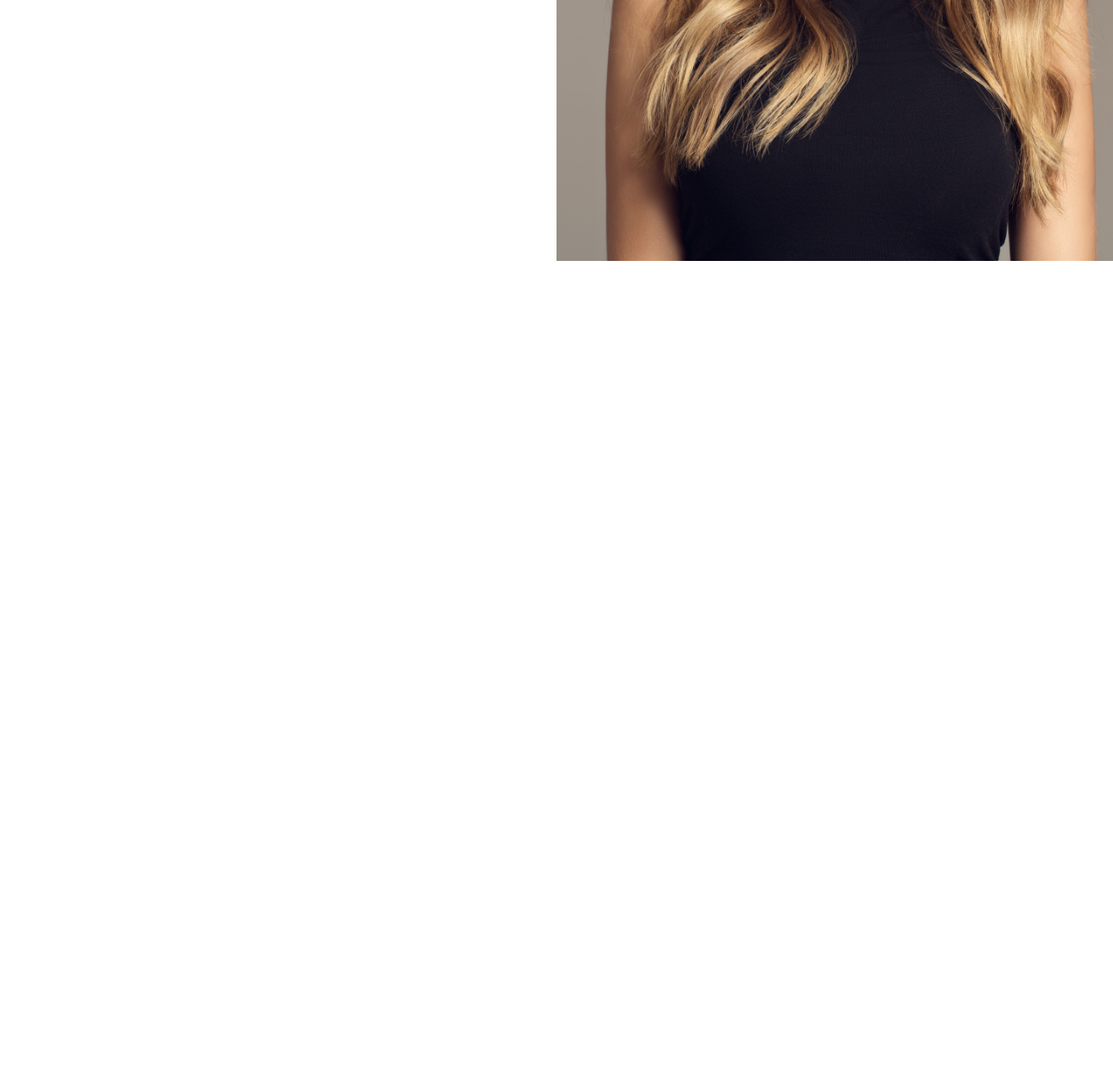
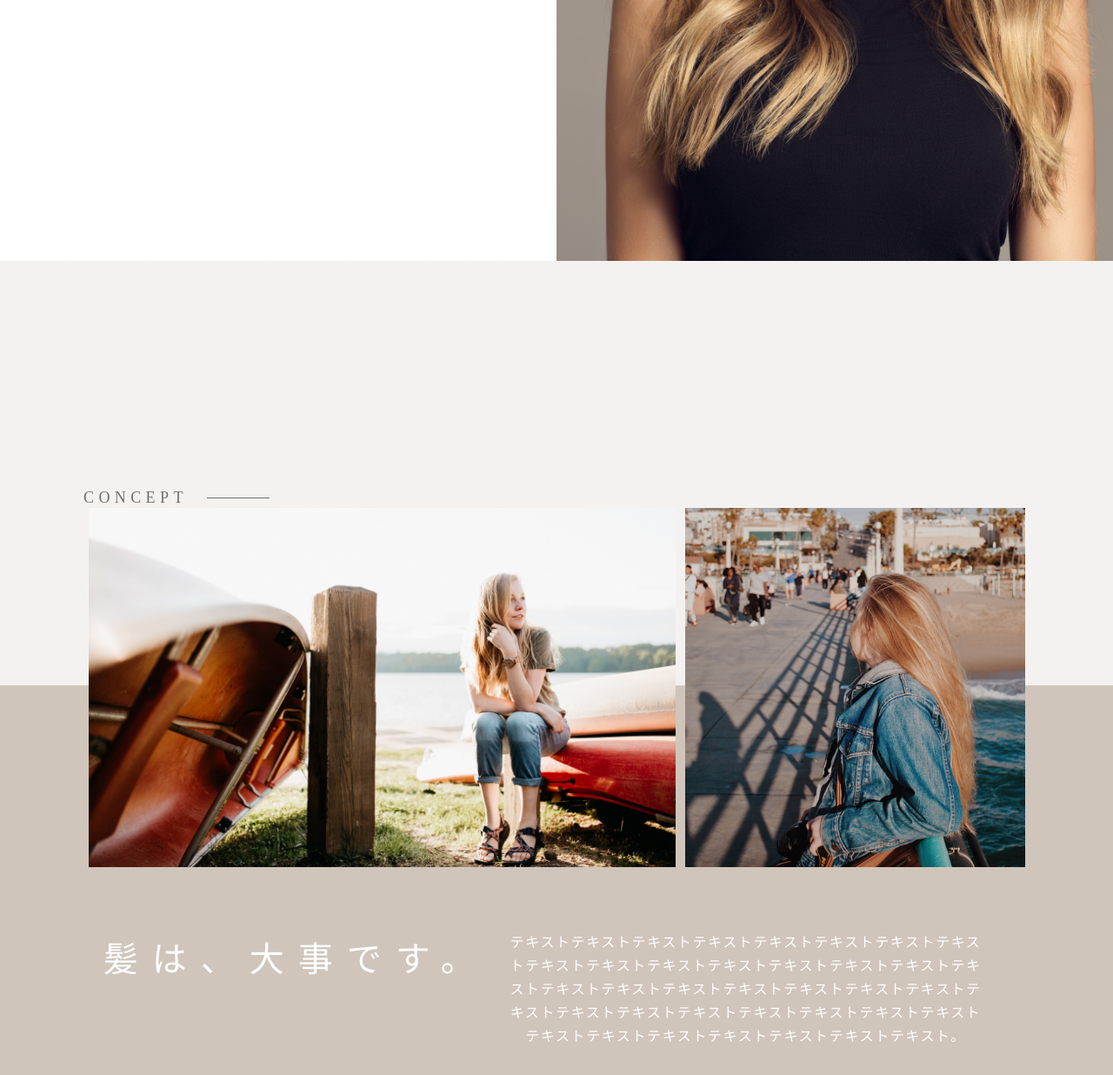
Before and after one commit to sugataki/codevillage, a plain HTML site: page index.html in a window 1280 px wide. Shown: the part 500-1736 px from the top of the page at 87% size. Before the commit the page ends 800 px from the top, so only its background shows below. Drawn offline with Linux system fonts and the light colour scheme.

Commit message:
modify concept

```diff
--- a/index.html
+++ b/index.html
@@ -28,8 +28,22 @@
         </div>
       </div>
       <div class="fv-box__img"></div>
+    </section>
 
+    <section id="concept">
+      <div class="wrap concept-wrap">
+        <h2 class="title">CONCEPT</h2>
+        <div class="concept-img">
+          <div class="concept-img__1"><img src="./img/concept-img-1.png" alt=""></div>
+          <div class="concept-img__2"><img src="./img/concept-img-2.png" alt=""></div>
+        </div>
+        <div class="concept-intro">
+          <h3 class="concept-intro__title">髪は、大事です。</h3>
+          <p class="concept-intro__desc">テキストテキストテキストテキストテキストテキストテキストテキストテキストテキストテキストテキストテキストテキストテキストテキストテキストテキストテキストテキストテキストテキストテキストテキストテキストテキストテキストテキストテキストテキストテキストテキストテキストテキストテキストテキストテキストテキスト。</p>
+        </div>
+      </div>
     </section>
+
   </main>
 
 </body>
--- /dev/null
+++ b/scss/_concept.scss
@@ -0,0 +1,38 @@
+#concept {
+  background: linear-gradient(#A193861F 0% 50%, #D0C5BA 50% 100%);
+
+}
+
+.concept-wrap {
+  width: 85%;
+}
+
+.concept-img {
+  display: flex;
+  justify-content: space-around;
+}
+
+.concept-intro {
+
+  color: #ffffff;
+  text-align: center;
+  display: flex;
+  margin-top: 70px;
+
+  &__title {
+    font-size: 4.0rem;
+    width: 45%;
+    line-height: 68px;
+    letter-spacing: 16px;
+    font-family: ヒラギノ明朝 Pro, W3;
+
+
+  }
+
+  &__desc {
+    width: 50%;
+    line-height: 27px;
+    letter-spacing: 1.6px;
+    font-family: ヒラギノ角ゴ Pro, W3;
+  }
+}
--- a/scss/_lib.scss
+++ b/scss/_lib.scss
@@ -1,6 +1,6 @@
 $fcGray: #707070;
 $bgcPink: #A193861F;
-$bgcGray: #A1938689;
+$bgcGray: #D0C5BA;
 
 html {
   font-size: 62.5%;
@@ -10,3 +10,27 @@ body {
   font-size: 1.6rem;
   // line-height: 1.9rem;
 }
+
+.wrap {
+  padding-top: 260px;
+  padding-bottom: 70px;
+  margin: 0 auto;
+}
+
+.title {
+  font-size: 1.8rem;
+  line-height: 24px;
+  letter-spacing: 5.4px;
+  color: $fcGray;
+  display: flex;
+  align-items: center;
+
+
+  &::after {
+    display: inline-block;
+    content: '';
+    border-top: 1px solid $fcGray;
+    width: 4em;
+    margin-left: 22px;
+  }
+}
--- a/scss/main.scss
+++ b/scss/main.scss
@@ -2,3 +2,4 @@
 @import 'lib';
 @import 'header';
 @import 'first-view';
+@import 'concept';
```
Also changed, not shown: css/main.css, img/concept-img-1.png (renamed from img/andrew-neel-f480QIEvwGI-unsplash.png), img/concept-img-2.png (renamed from img/joel-mott-mNYL0surXh8-unsplash.png), 1 other file.
